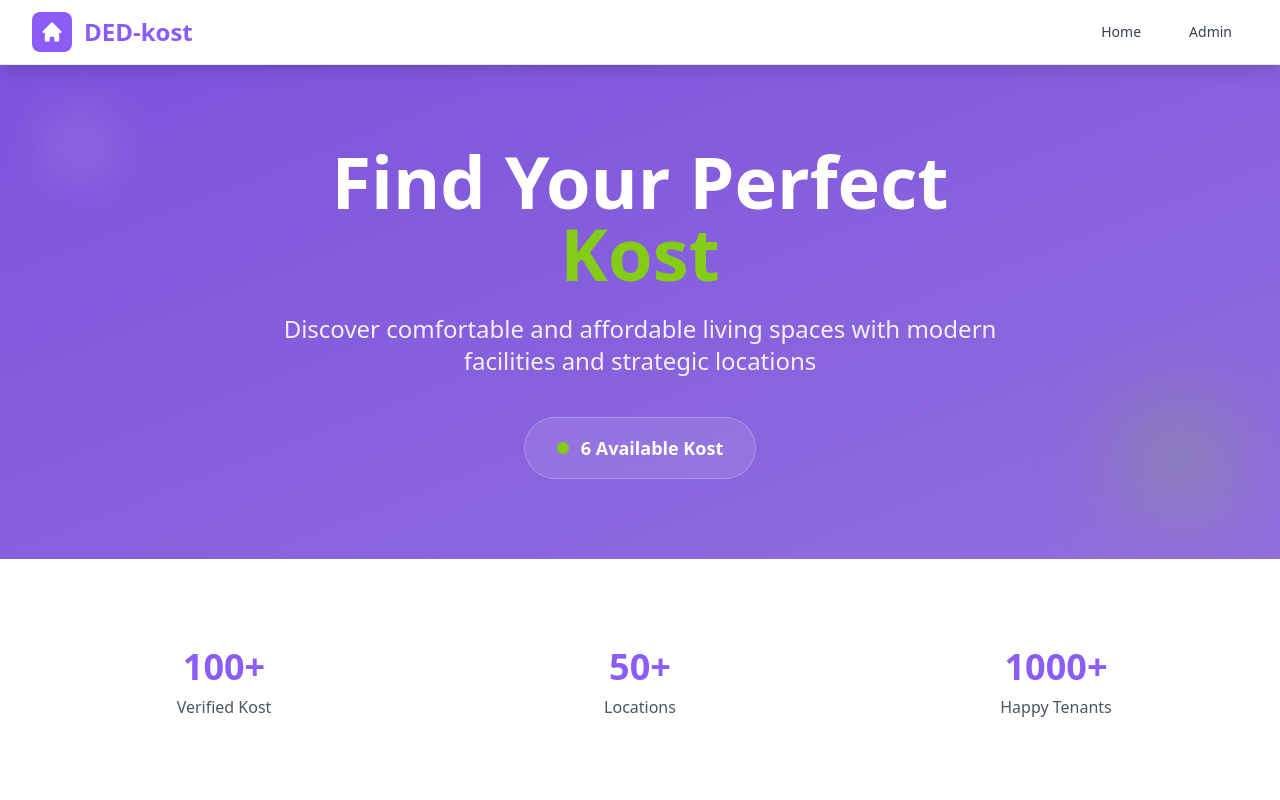
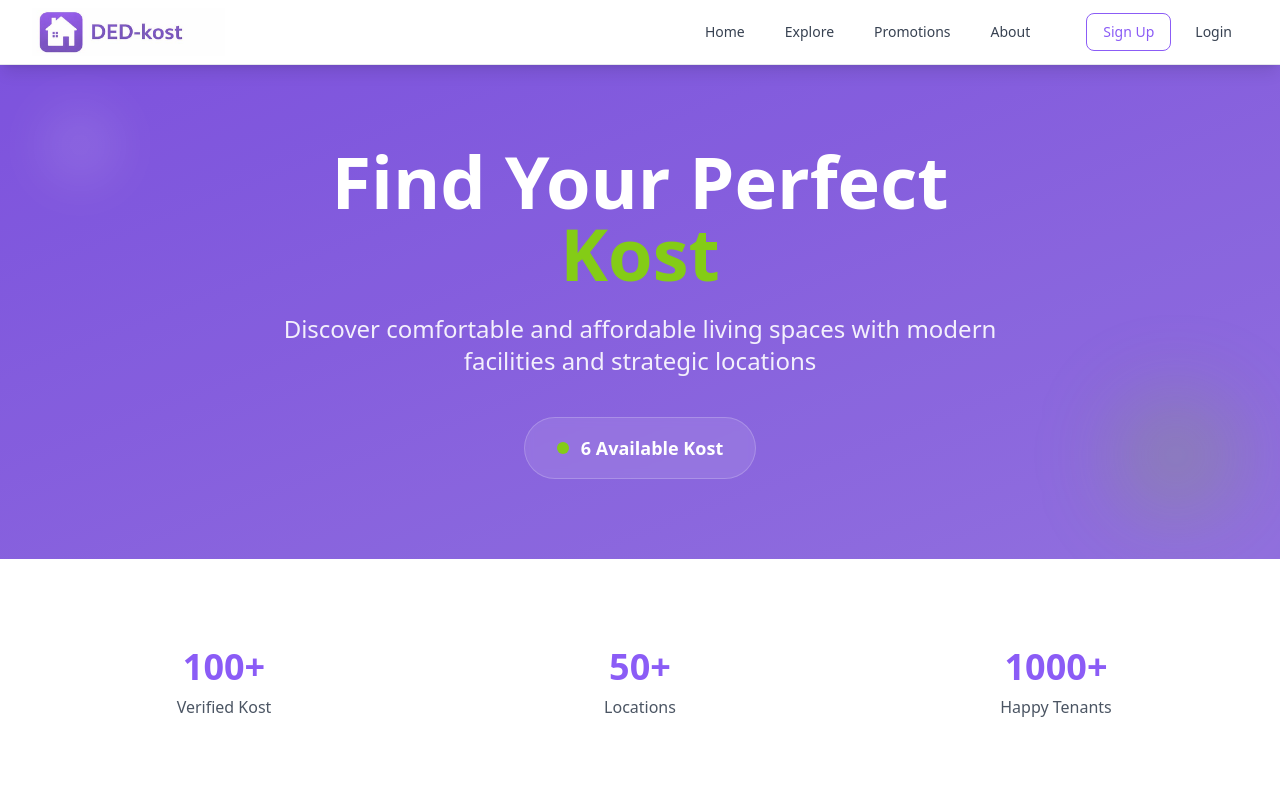
Before and after one commit to inthumaktics/DED-kost_Project_TEKWEB, a React (Vite) app: page /#/ in a window 1280 px wide. Shown: the top 800 px of the page. Built offline with nearby package versions, Linux system fonts and the light colour scheme.

Commit message:
redesign navbar dan menambahkan folder data untuk display home

```diff
--- a/src/components/public/Navbar.jsx
+++ b/src/components/public/Navbar.jsx
@@ -1,47 +1,72 @@
 import { Link } from 'react-router-dom';
+import { useState } from 'react';
 
 const Navbar = () => {
+  const [isLoginOpen, setIsLoginOpen] = useState(false);
   return (
     <nav className="sticky top-0 z-50 bg-white shadow-lg border-b border-gray-200">
       <div className="max-w-7xl mx-auto px-4 sm:px-6 lg:px-8">
         <div className="flex justify-between items-center h-16">
-          {/* Logo */}
+
+{/* Logo Navbar DED-kost*/}
 <div className="flex-shrink-0">
-            <Link to="/" className="flex items-center">
-              <div className="bg-primary text-white p-2 rounded-lg mr-3">
-                <svg className="w-6 h-6" fill="currentColor" viewBox="0 0 20 20">
-                  <path d="M10.707 2.293a1 1 0 00-1.414 0l-7 7a1 1 0 001.414 1.414L4 10.414V17a1 1 0 001 1h2a1 1 0 001-1v-2a1 1 0 011-1h2a1 1 0 011 1v2a1 1 0 001 1h2a1 1 0 001-1v-6.586l.293.293a1 1 0 001.414-1.414l-7-7z"/>
-                </svg>
-              </div>
-              <span className="text-2xl font-bold text-primary">DED-kost</span>
+  <Link to="/">
+    <img
+      src="src/assets/logo.png"
+      alt="DED-kost Logo"
+      className="w- h-12"/>
   </Link>
 </div>
 
-          {/* Navigation Menu */}
+{/* Menu Navigasi Bar*/}
 <div className="hidden md:block">
-            <div className="ml-10 flex items-baseline space-x-4">
+  <div className="ml-10 flex items-center space-x-2">
+
+    {/* Main Menu */}
+    {["Home", "Explore", "Promotions", "About"].map((item) => (
       <Link
-                to="/"
-                className="text-gray-700 hover:text-primary hover:bg-gray-50 px-4 py-2 rounded-lg text-sm font-medium transition-all duration-200"
-              >
-                Home
+        key={item}
+        to={item === "Home" ? "/" : `/${item.toLowerCase()}`}
+        className="text-gray-700 hover:text-primary hover:bg-gray-50 px-4 py-2 rounded-lg text-sm font-medium transition-all duration-200">
+        {item}
       </Link>
+    ))}
+
+    {/* Spacer */}
+    <div className="w-6" />
+
+    {/* Auth Section */}
+    <Link
+      to="/signup"
+      className="text-primary border border-primary px-4 py-2 rounded-lg text-sm font-medium hover:bg-primary hover:text-white transition-all duration-200">
+      Sign Up
+    </Link>
+
+    {/* Login Dropdown */}
+    <div className="relative">
+      <button
+        onClick={() => setIsLoginOpen(!isLoginOpen)}
+        className="text-gray-700 hover:text-primary hover:bg-gray-50 px-4 py-2 rounded-lg text-sm font-medium transition-all duration-200">
+          Login
+        </button>
+
+      {isLoginOpen && (
+        <div className="absolute right-0 mt-2 w-44 bg-white border border-gray-100 rounded-xl shadow-lg z-50">
+          <Link
+            to="/login"
+            className="block px-4 py-2 text-sm text-gray-700 hover:bg-gray-50 rounded-t-xl">
+            User Login
+          </Link>
+
           <Link
             to="/admin"
-                className="text-gray-700 hover:text-primary hover:bg-gray-50 px-4 py-2 rounded-lg text-sm font-medium transition-all duration-200"
-              >
-                Admin
+            className="block px-4 py-2 text-sm text-gray-700 hover:bg-gray-50 rounded-b-xl">
+            Admin Login
           </Link>
         </div>
+      )}
     </div>
-
-          {/* Mobile menu button */}
-          <div className="md:hidden">
-            <button className="text-gray-700 hover:text-primary p-2 rounded-lg hover:bg-gray-50 transition-colors">
-              <svg className="h-6 w-6" fill="none" viewBox="0 0 24 24" stroke="currentColor">
-                <path strokeLinecap="round" strokeLinejoin="round" strokeWidth={2} d="M4 6h16M4 12h16M4 18h16" />
-              </svg>
-            </button>
+  </div>
 </div>
         </div>
       </div>
--- /dev/null
+++ b/src/data/kostData.js
@@ -0,0 +1,22 @@
+export const kostData = [
+  {
+    id: 1,
+    name: "Kost Putri Melati Indah",
+    location: "Tlogomas, Malang",
+    price: 1500000,
+    discountPrice: 750000,
+    facilities: ["WiFi", "AC", "Private Bathroom"],
+    image: "/images/kost-1.jpg",
+    discount: 50,
+  },
+  {
+    id: 2,
+    name: "Kost Putra Mawar Residence",
+    location: "Dinoyo, Malang",
+    price: 1200000,
+    discountPrice: 900000,
+    facilities: ["WiFi", "Fan", "Security"],
+    image: "/images/kost-2.jpg",
+    discount: 25,
+  },
+];
--- a/src/pages/Home.jsx
+++ b/src/pages/Home.jsx
@@ -1,7 +1,8 @@
-import { useState } from 'react';
+import {useEffect, useState } from 'react';
 import Navbar from '@/components/public/Navbar';
 import ProductCard from '@/components/public/ProductCard';
 import Footer from '@/components/public/Footer';
+import { kostData } from "@/data/kostData";
 
 const Home = () => {
   const [kostData] = useState([
```
Also changed, not shown: jsconfig.json (line endings or trailing spaces), src/assets/logo.png (added). Lines whose indentation alone changed are shown as unchanged.
